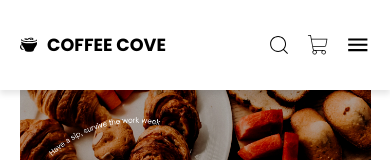
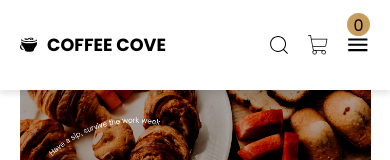
Before and after one commit to jenisha987/Coffee-Shop, a React (Vite) app in the folder coffee-shop/: page / in a window 390 px wide. Shown: the top 160 px of the page. Built offline with nearby package versions, Linux system fonts and the light colour scheme.

Commit message:
cart-section

```diff
--- a/coffee-shop/src/App.css
+++ b/coffee-shop/src/App.css
@@ -357,6 +357,17 @@ li {
 .footer-sections {
     display: none;
 }
+.cart-count {
+    position: absolute;
+    background: #C69D5F;
+    border-radius: 50%;
+    height: 27px;
+    width: 27px;
+    left: 80%;
+    top: 15%;
+    font-size: 1.2rem;
+    text-align: center;
+}
 
 @media (max-width: 1024px) {
     .container {
@@ -575,6 +586,13 @@ li {
         width: 90%;
         margin: 0 auto;
     }
+    .cart-count {
+        height: 23px;
+        width: 23px;
+        left: 89%;
+        top: 14%;
+        font-size: 1rem;
+    }
 
 }
 
--- a/coffee-shop/src/pages/Navbar.jsx
+++ b/coffee-shop/src/pages/Navbar.jsx
@@ -33,6 +33,7 @@ const Navbar = () => {
         <div className="nav-right">
           <CiSearch />
           <PiShoppingCartThin />
+          <div className='cart-count'>0</div>
           <button className='menu-button' onClick={() => {setIsNavlinksShowing(!isNavlinksShowing)}}>
             {
               !isNavlinksShowing ? <MdMenu /> : <RxCross2 />
```
